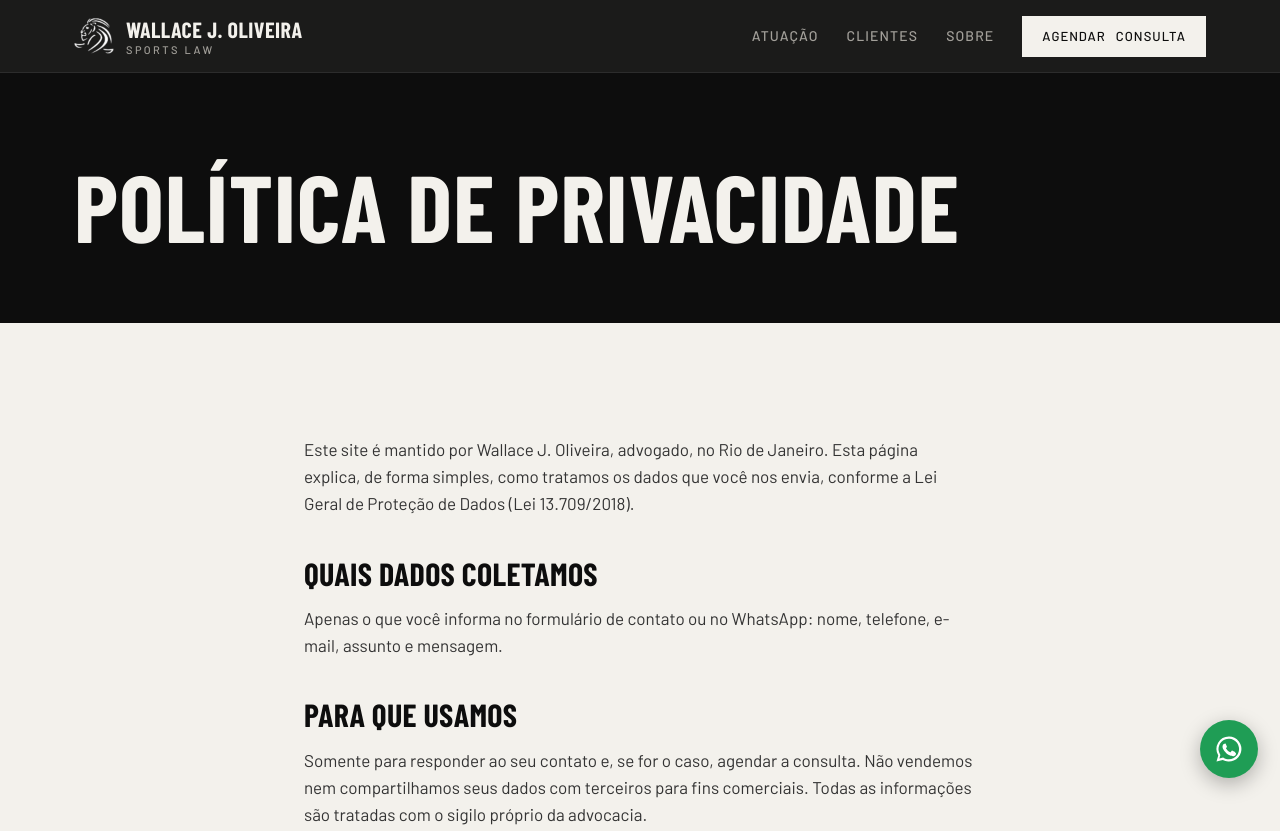
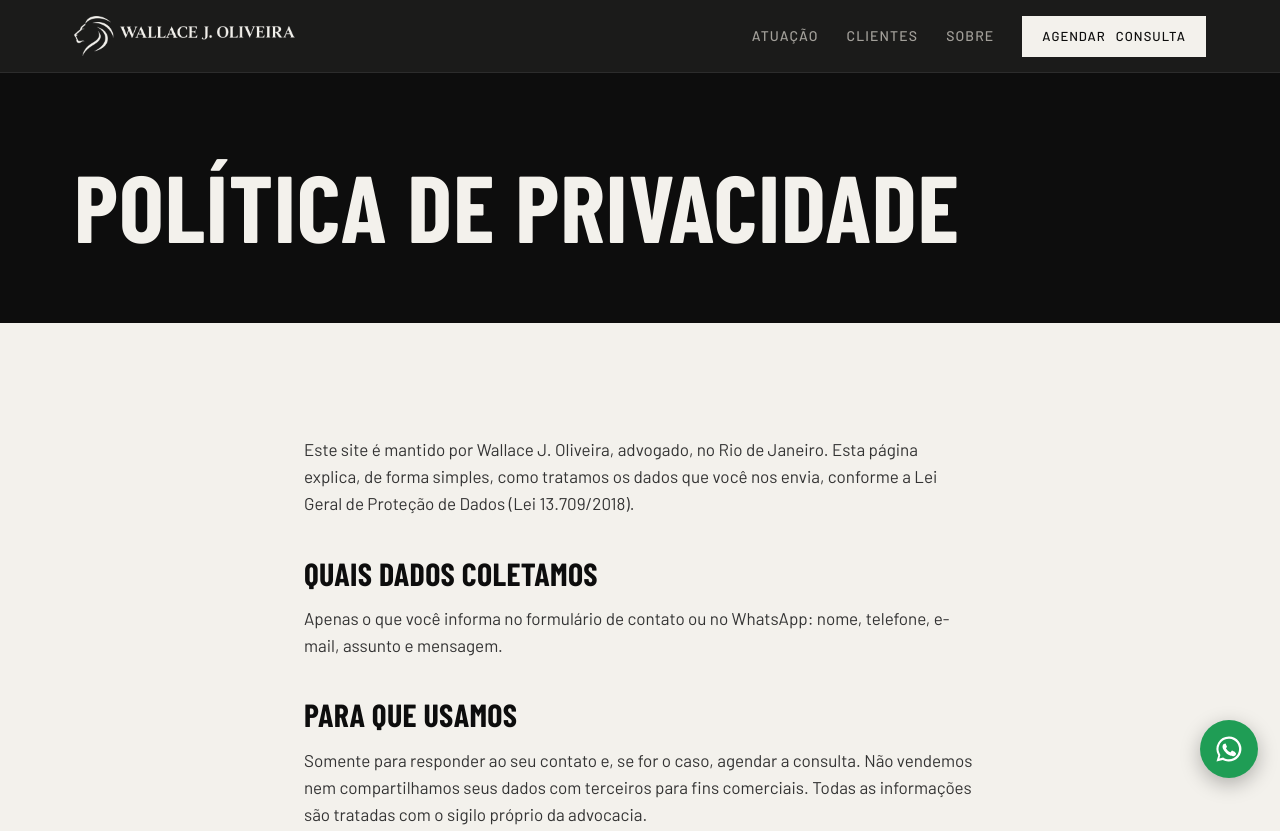
Before and after one commit to wallacejoacir-cell/wjoliveira-site, a plain HTML site: page public/privacidade/index.html in a window 1280 px wide. Shown: the top 831 px of the page. Drawn offline with nearby package versions, Linux system fonts and the light colour scheme.

Commit message:
Novo logotipo (leão + nome) no topo e no ícone do site
Co-Authored-By: Claude Opus 5.5 <noreply@anthropic.com>
Claude-Session: https://claude.ai/code/session_01CWALRbCu1PzW2n7naw4hee

```diff
--- a/public/privacidade/index.html
+++ b/public/privacidade/index.html
@@ -19,8 +19,7 @@
 <header class="site-header">
   <div class="wrap">
     <a class="brand" href="../">
-      <img src="../img/logo-branco.png" alt="" width="40" height="40">
-      <div><strong>Wallace J. Oliveira</strong><span>Sports Law</span></div>
+      <img class="logo" src="../img/logo.png" alt="Wallace J. Oliveira" width="221" height="40">
     </a>
     <nav class="nav" aria-label="Principal">
       <a href="../#atuacao">Atuação</a>
--- a/public/style.css
+++ b/public/style.css
@@ -193,3 +193,5 @@ img{height:auto}
 .brand strong{white-space:nowrap}
 @media (max-width:420px){.brand strong{font-size:18px}.brand img{width:34px}}
 @media (max-width:420px){.hide-sm{display:none}}
+.brand img.logo{width:auto;height:40px;max-width:58vw}
+@media (max-width:420px){.brand img.logo{height:30px}}
```
Also changed, not shown: public/404.html (+1 -2 lines), public/direito-desportivo/index.html (+1 -2 lines), public/index.html (+1 -2 lines), public/apple-touch-icon.png, public/favicon.png, public/img/logo.png (added).
